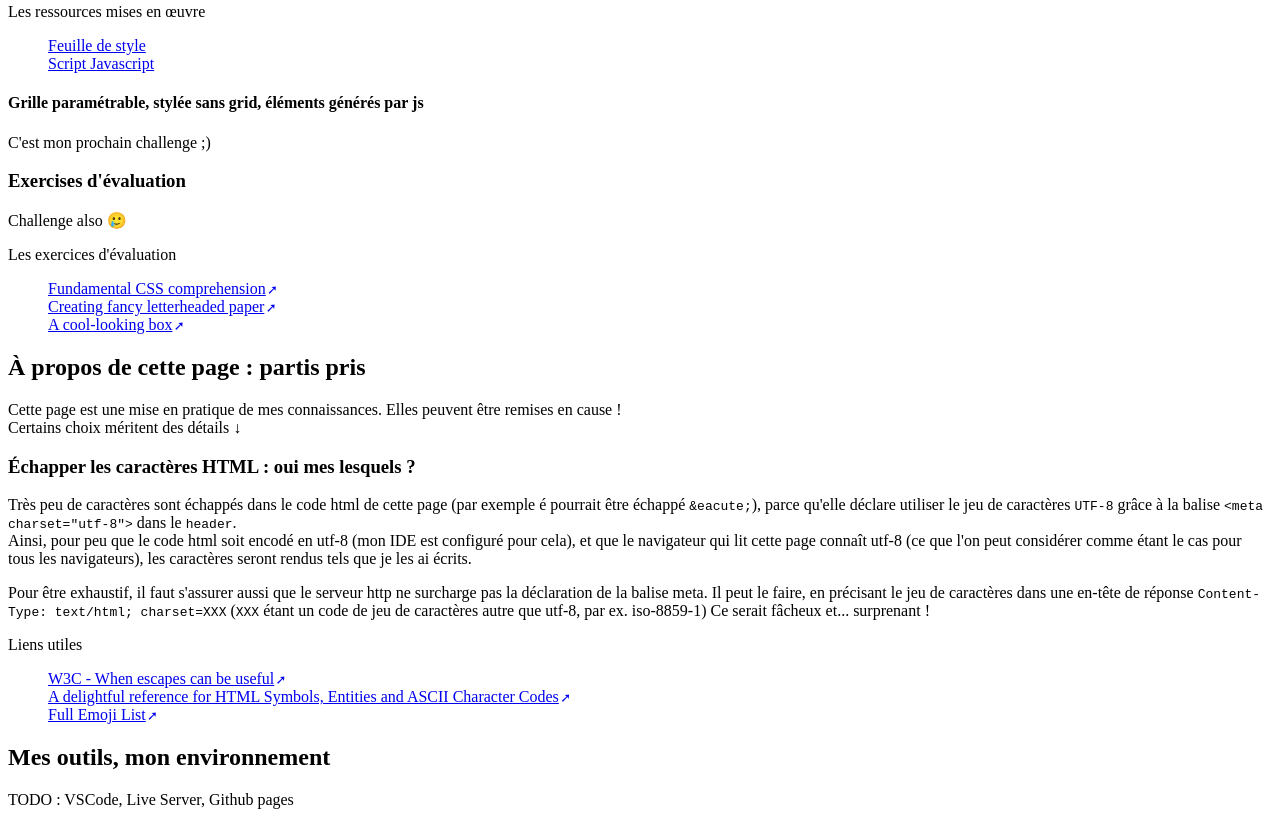
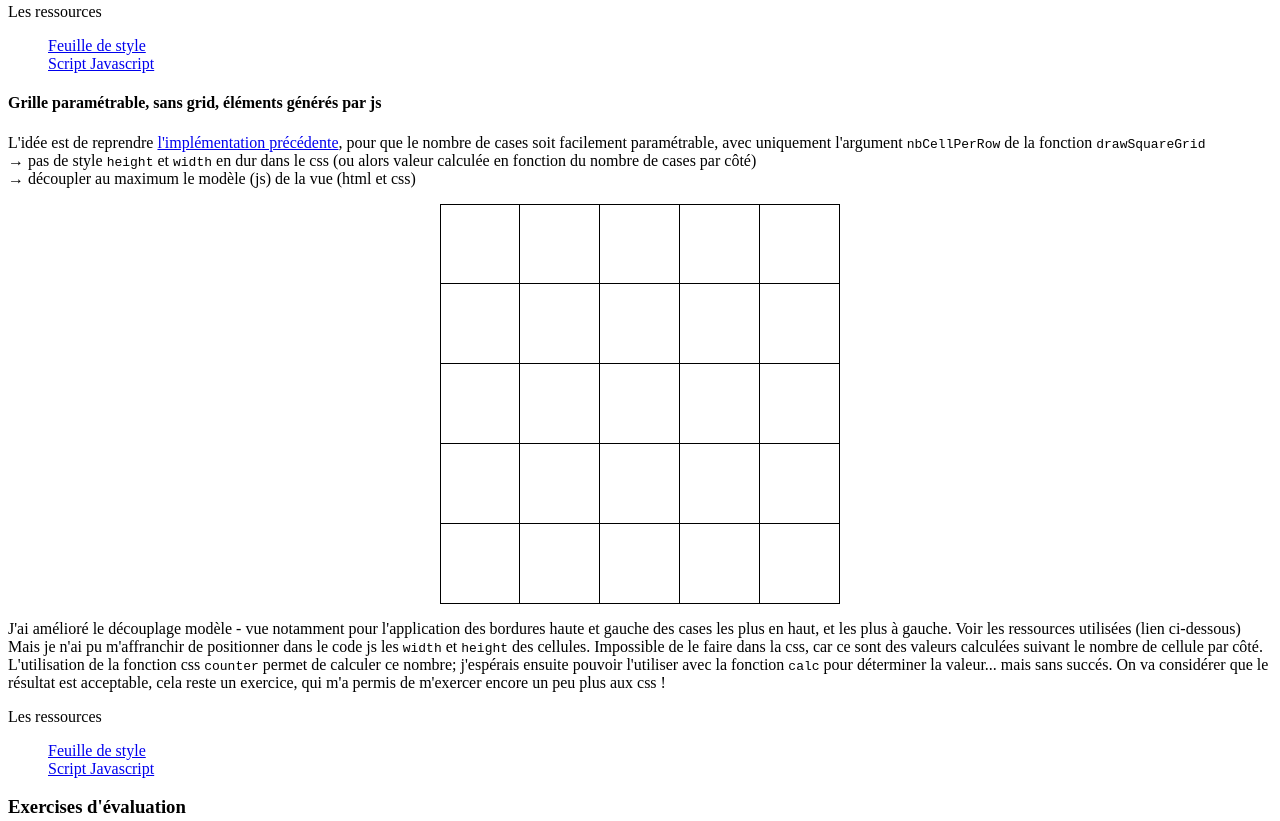
Before and after one commit to DevLemairev/devlemairev.github.io, a plain HTML site: page index.html in a window 1280 px wide. Shown: the part 886-1707 px from the top of the page. Drawn offline with Linux system fonts and the light colour scheme.

Commit message:
New article art-1 : draw a parametrable grid without grid css directive

```diff
--- a/index.html
+++ b/index.html
@@ -6,7 +6,7 @@
         <title>Lemaire Vincent</title>
 
         <meta name="author" content="Lemaire Vincent">
-        <meta name="description" content="Portfolio de Lemaire Vincent, d&eacute;veloppeur web.">
+        <meta name="description" content="Portfolio de Lemaire Vincent, développeur web.">
 
         <link href="styles/main.css" rel="stylesheet" type="text/css">
     </head>
@@ -23,7 +23,7 @@
                 <h2>Exercices</h2>
                 <section>
                     <h3>Exercices perso</h3>
-                    <article data-id="art-0" class="topic-main-css topic-aside-js">
+                    <article id="art-0" class="topic-main-css topic-aside-js">
                         <h4>Grille stylée sans grid, éléments générés par js</h4>
                         <p>
                             Mon objectif est de rendre une grille en utilisant des directives css standards (pas de grid),
@@ -48,18 +48,40 @@
                             Je soupçonne que l'utilisation de l'unité relative <code>fr</code> devrait m'aider. To be continued...
                         </p>
                         <div class="resource">
-                            Les ressources mises en &oelig;uvre
+                            Les ressources
                             <ul>
                                 <li><a href="styles/custom18.css" target="_blank">Feuille de style</a></li>
                                 <li><a href="scripts/custom18.js" target="_blank">Script Javascript</a></li>
                             </ul>
                         </div>
                     </article>
-                    <article data-id="art-1" class="topic-main-css topic-aside-js">
-                        <h4>Grille <strong>paramétrable</strong>, stylée sans grid, éléments générés par js</h4>
+                    <article id="art-1" class="topic-main-css topic-aside-js">
+                        <h4>Grille <strong>paramétrable</strong>, sans grid, éléments générés par js</h4>
                         <p>
-                            C'est mon prochain challenge ;)
+                            L&apos;idée est de reprendre <a href="#art-0">l&apos;implémentation précédente</a>, pour que le nombre de cases soit facilement paramétrable, avec uniquement l&apos;argument <code>nbCellPerRow</code> de la fonction <code>drawSquareGrid</code>
+                            <br/>&rightarrow; pas de style <code>height</code> et <code>width</code> en dur dans le css (ou alors valeur calculée en fonction du nombre de cases par côté)
+                            <br/>&rightarrow; découpler au maximum le modèle (js) de la vue (html et css)
                         </p>
+                        <div id="board63"></div>
+                        <link href="styles/custom63.css" rel="stylesheet" type="text/css">
+                        <script src="scripts/custom63.js"></script>
+                        <script>
+                            drawSquareGrid2(document.getElementById('board63'), 5);
+                        </script>
+                        <p>
+                            J&apos;ai amélioré le découplage modèle - vue notamment pour l&apos;application des bordures haute et gauche des cases les plus en haut, et les plus à gauche. Voir les ressources utilisées (lien ci-dessous)
+                            Mais je n&apos;ai pu m&apos;affranchir de positionner dans le code js les <code>width</code> et <code>height</code> des cellules.
+                            Impossible de le faire dans la css, car ce sont des valeurs calculées suivant le nombre de cellule par côté.
+                            L&apos;utilisation de la fonction css <code>counter</code> permet de calculer ce nombre; j&apos;espérais ensuite pouvoir l&apos;utiliser avec la fonction <code>calc</code> pour déterminer la valeur... mais sans succés.
+                            On va considérer que le résultat est acceptable, cela reste un exercice, qui m&apos;a permis de m&apos;exercer encore un peu plus aux css !
+                        </p>
+                        <div class="resource">
+                            Les ressources
+                            <ul>
+                                <li><a href="styles/custom63.css" target="_blank">Feuille de style</a></li>
+                                <li><a href="scripts/custom63.js" target="_blank">Script Javascript</a></li>
+                            </ul>
+                        </div>
                     </article>
                 </section>
                 <section>
@@ -83,7 +105,7 @@
                     Cette page est une mise en pratique de mes connaissances. Elles peuvent être remises en cause !
                     <br/>Certains choix méritent des détails &downarrow;
                 </p>
-                <article data-id="art-2" class="topic-main-html topic-aside-charset">
+                <article id="art-2" class="topic-main-html topic-aside-charset">
                     <h3>&Eacute;chapper les caractères HTML : oui mes lesquels ?</h3>
                     <p>
                         Très peu de caractères sont échappés dans le code html de cette page (par exemple é pourrait être échappé <code>&amp;eacute;</code>), parce qu'elle déclare utiliser le jeu de caractères <code>UTF-8</code> grâce à la balise <code>&lt;meta charset=&quot;utf-8&quot;&gt;</code> dans le <code>header</code>.
--- /dev/null
+++ b/scripts/custom63.js
@@ -0,0 +1,32 @@
+"use strict";
+
+/**
+ * Generates a square grid contained in the element transmitted by argument.
+ *
+ * @see {@link styles/custom63.css}
+ *
+ * @param {HTMLElement} containerElem The grid container
+ * @param {number} nbCellPerRow The number of cells in a row (same for column, as the grid is a square)
+ */
+function drawSquareGrid2(containerElem, nbCellPerRow) {
+  const cellSideLength = 100.0 / nbCellPerRow;
+
+  const rowElemTemplate = document.createElement('div');
+  rowElemTemplate.classList.add('row');
+  rowElemTemplate.style.height = `${cellSideLength}%`;
+
+  const cellElemTemplate = document.createElement('div');
+  cellElemTemplate.classList.add('cell');
+  cellElemTemplate.style.width = `${cellSideLength}%`;
+
+  for(let i = 1; i <= nbCellPerRow; i++) {
+    const rowElem = rowElemTemplate.cloneNode(true);
+    containerElem.append(rowElem);
+    const rowCellElems = [];
+    for (let j = 1; j <= nbCellPerRow; j++) {
+      rowCellElems.push(cellElemTemplate.cloneNode(true));
+    }
+    // @ts-ignore
+    rowElem.append(...rowCellElems);
+  }
+}
--- /dev/null
+++ b/styles/custom63.css
@@ -0,0 +1,36 @@
+/*
+Tips :
+  box-sizing: border-box => ensure the width and height properties do include the border width (that simplifies the calculation of them, and avoids the margins taking place over the borders)
+  display: inline-block => the element, when a block element, won't generate line breaks from either side
+  div#board63 div:first-child .cell => selector to add a border top on the cells of the 1st row of the board
+  div#board63 .row .cell:first-child => selector to add a border left on the 1st cell of all of the rows of the board
+*/
+
+div#board63 {
+  box-sizing: border-box;
+  margin: auto;
+  width: 25em;
+  height: 25em;
+}
+
+div#board63 .row:first-child .cell {
+  border-top: 1px solid black;
+}
+
+div#board63 .row .cell:first-child {
+  border-left: 1px solid black;
+}
+
+div#board63 .row {
+  /* height must be set dynamically to 100% / nb cells per row */
+  box-sizing: border-box;
+}
+
+div#board63 .cell {
+  /* width must be set dynamically to 100% / nb cells per row */
+  box-sizing: border-box;
+  display: inline-block;
+  height: 100%;
+  border-right: 1px solid black;
+  border-bottom: 1px solid black;
+}
```
